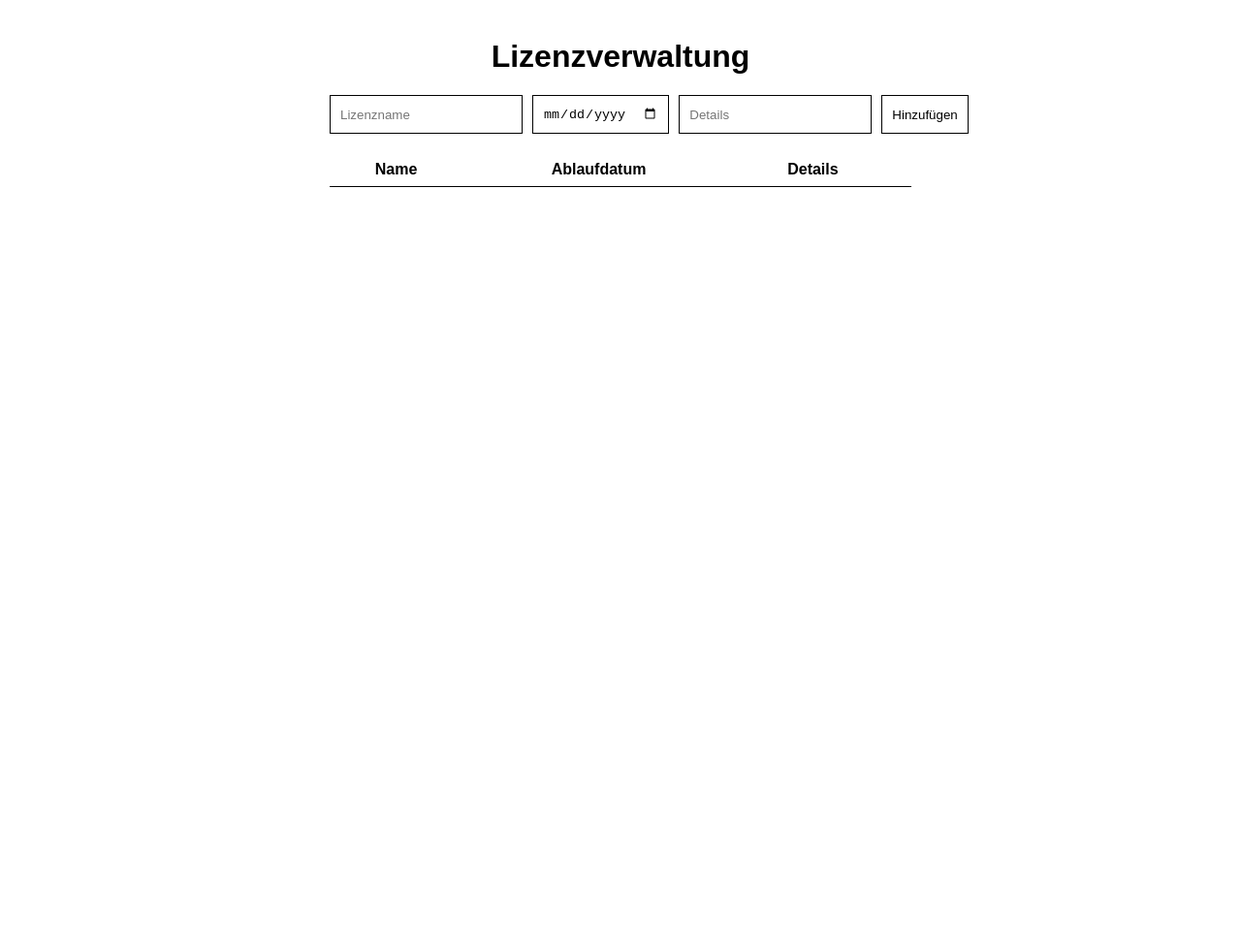
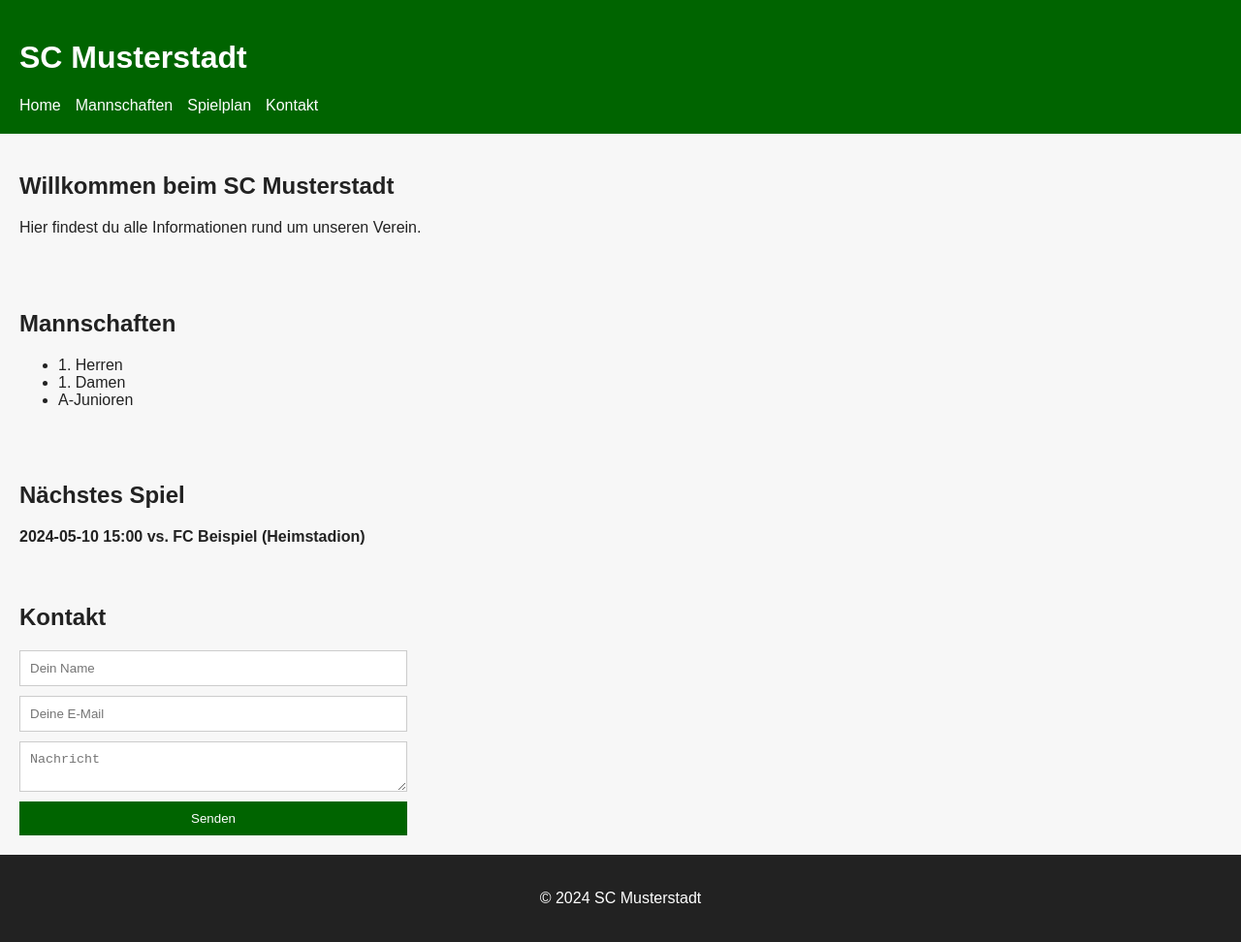
Before and after one commit to zenzmax/new, a website: page index.html in a window 1280 px wide. Shown: the whole page at 97% size. Before the commit the page ends 800 px from the top, so only its background shows below. Drawn offline with Linux system fonts and the light colour scheme.

Commit message:
Create soccer club website

```diff
--- a/index.html
+++ b/index.html
@@ -3,25 +3,49 @@
 <head>
 <meta charset="UTF-8">
 <meta name="viewport" content="width=device-width, initial-scale=1.0">
-<title>Lizenzverwaltung</title>
+<title>SC Musterstadt</title>
 <link rel="stylesheet" href="style.css">
 </head>
 <body>
-<div class="container">
-  <h1>Lizenzverwaltung</h1>
-  <form id="license-form">
-    <input type="text" id="name" placeholder="Lizenzname" required>
-    <input type="date" id="expires" required>
-    <input type="text" id="details" placeholder="Details">
-    <button type="submit">Hinzufügen</button>
+<header>
+  <h1>SC Musterstadt</h1>
+  <nav>
+    <ul>
+      <li><a href="#home">Home</a></li>
+      <li><a href="#teams">Mannschaften</a></li>
+      <li><a href="#schedule">Spielplan</a></li>
+      <li><a href="#contact">Kontakt</a></li>
+    </ul>
+  </nav>
+</header>
+<section id="home">
+  <h2>Willkommen beim SC Musterstadt</h2>
+  <p>Hier findest du alle Informationen rund um unseren Verein.</p>
+</section>
+<section id="teams">
+  <h2>Mannschaften</h2>
+  <ul id="team-list">
+    <li>1. Herren</li>
+    <li>1. Damen</li>
+    <li>A-Junioren</li>
+  </ul>
+</section>
+<section id="schedule">
+  <h2>Nächstes Spiel</h2>
+  <div id="next-match"></div>
+</section>
+<section id="contact">
+  <h2>Kontakt</h2>
+  <form id="contact-form">
+    <input type="text" id="contact-name" placeholder="Dein Name" required>
+    <input type="email" id="contact-email" placeholder="Deine E-Mail" required>
+    <textarea id="contact-message" placeholder="Nachricht" required></textarea>
+    <button type="submit">Senden</button>
   </form>
-  <table id="license-table">
-    <thead>
-      <tr><th>Name</th><th>Ablaufdatum</th><th>Details</th><th></th></tr>
-    </thead>
-    <tbody></tbody>
-  </table>
-</div>
+</section>
+<footer>
+  <p>&copy; 2024 SC Musterstadt</p>
+</footer>
 <script src="script.js"></script>
 </body>
 </html>
--- a/script.js
+++ b/script.js
@@ -1,47 +1,25 @@
 document.addEventListener('DOMContentLoaded', () => {
-  const form = document.getElementById('license-form');
-  const tableBody = document.querySelector('#license-table tbody');
+  const nextMatchElem = document.getElementById('next-match');
+  const schedule = [
+    { opponent: 'FC Beispiel', date: '2024-05-10', time: '15:00', location: 'Heimstadion' },
+    { opponent: 'SV Gegner', date: '2024-05-17', time: '18:00', location: 'Auswärts' }
+  ];
 
-  function loadLicenses() {
-    const data = JSON.parse(localStorage.getItem('licenses') || '[]');
-    tableBody.innerHTML = '';
-    data.forEach((lic, index) => {
-      const row = document.createElement('tr');
-      row.innerHTML = `
-        <td>${lic.name}</td>
-        <td>${lic.expires}</td>
-        <td>${lic.details || ''}</td>
-        <td><button class="delete-btn" data-index="${index}">&#10005;</button></td>
-      `;
-      tableBody.appendChild(row);
-    });
+  function displayNextMatch() {
+    if (schedule.length) {
+      const match = schedule[0];
+      nextMatchElem.textContent = `${match.date} ${match.time} vs. ${match.opponent} (${match.location})`;
+    } else {
+      nextMatchElem.textContent = 'Keine Spiele geplant.';
+    }
   }
 
-  function saveLicenses(data) {
-    localStorage.setItem('licenses', JSON.stringify(data));
-  }
-
-  form.addEventListener('submit', e => {
+  const contactForm = document.getElementById('contact-form');
+  contactForm.addEventListener('submit', e => {
     e.preventDefault();
-    const name = document.getElementById('name').value.trim();
-    const expires = document.getElementById('expires').value;
-    const details = document.getElementById('details').value.trim();
-    const licenses = JSON.parse(localStorage.getItem('licenses') || '[]');
-    licenses.push({ name, expires, details });
-    saveLicenses(licenses);
-    form.reset();
-    loadLicenses();
+    alert('Danke für deine Nachricht!');
+    contactForm.reset();
   });
 
-  tableBody.addEventListener('click', e => {
-    if (e.target.classList.contains('delete-btn')) {
-      const idx = parseInt(e.target.getAttribute('data-index'), 10);
-      const licenses = JSON.parse(localStorage.getItem('licenses') || '[]');
-      licenses.splice(idx, 1);
-      saveLicenses(licenses);
-      loadLicenses();
-    }
-  });
-
-  loadLicenses();
+  displayNextMatch();
 });
--- a/style.css
+++ b/style.css
@@ -1,45 +1,60 @@
 body {
-  background: #fff;
-  color: #000;
-  font-family: sans-serif;
+  font-family: Arial, sans-serif;
   margin: 0;
   padding: 0;
+  background: #f7f7f7;
+  color: #222;
 }
-.container {
-  max-width: 600px;
-  margin: 40px auto;
+
+header {
+  background: #006400;
+  color: #fff;
+  padding: 20px;
 }
-h1 {
-  text-align: center;
+
+nav ul {
+  list-style: none;
+  padding: 0;
+  margin: 0;
+  display: flex;
+  gap: 15px;
 }
+
+nav a {
+  color: #fff;
+  text-decoration: none;
+}
+
+section {
+  padding: 20px;
+}
+
+#next-match {
+  font-weight: bold;
+}
+
 form {
   display: flex;
+  flex-direction: column;
   gap: 10px;
-  margin-bottom: 20px;
+  max-width: 400px;
 }
-input, button {
+
+input, textarea, button {
   padding: 10px;
-  border: 1px solid #000;
-  background: #fff;
-  color: #000;
+  border: 1px solid #ccc;
 }
+
 button {
+  background: #006400;
+  color: #fff;
   cursor: pointer;
+  border: none;
 }
-table {
-  width: 100%;
-  border-collapse: collapse;
+
+footer {
+  text-align: center;
+  padding: 20px;
+  background: #222;
+  color: #fff;
 }
-th, td {
-  padding: 8px 4px;
-  border-bottom: 1px solid #000;
-}
-tr:nth-child(even) {
-  background: #f3f3f3;
-}
-.delete-btn {
-  background: none;
-  border: none;
-  color: #000;
-  cursor: pointer;
-}
```
Also changed, not shown: README.md.
